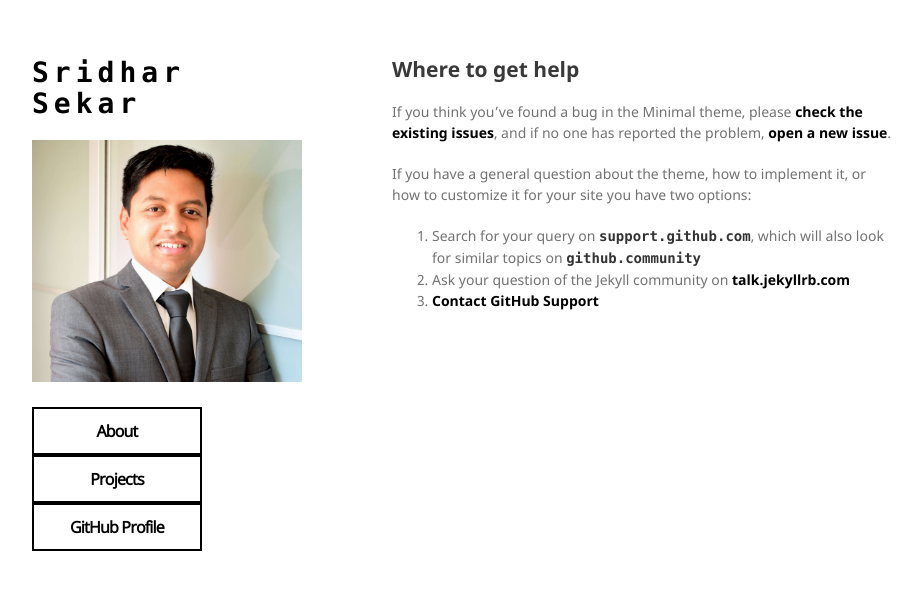
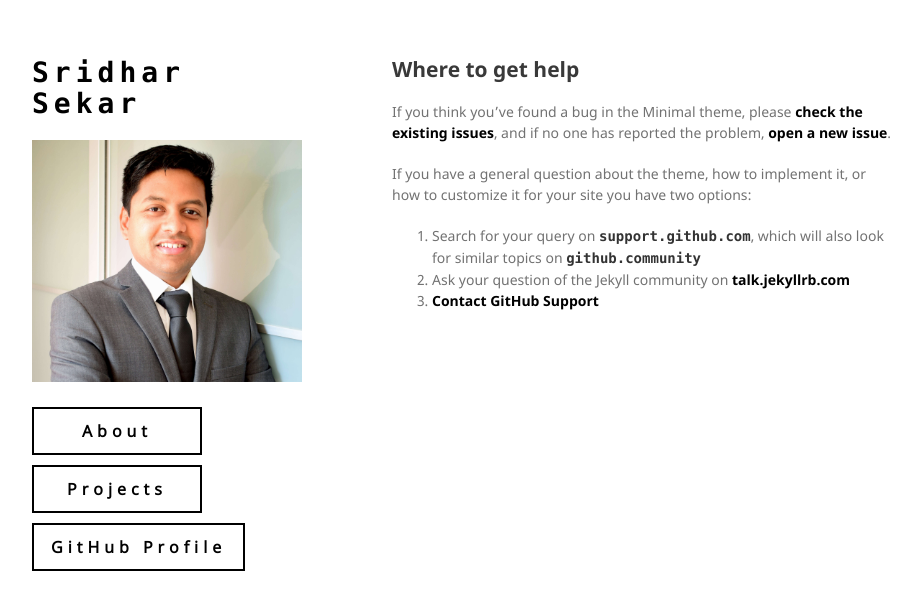
Before and after one commit to sridhar-portfolio/sridhar-portfolio.github.io, a Jekyll site: the page built from docs/SUPPORT.md, in a window 1280 px wide. Shown: the top 610 px of the page, without its empty margins (178-1099 px from the left). Built offline with Jekyll 4.4.1, drawn with Linux system fonts in a browser that asks for light colours; our own code applies the rules of GitHub Pages for plain Markdown files; the repository's description, which GitHub fills in, is left out.

Commit message:
Update jekyll-theme-minimal.scss

```diff
--- a/_sass/jekyll-theme-minimal.scss
+++ b/_sass/jekyll-theme-minimal.scss
@@ -308,6 +308,7 @@ footer {
   background-color: #fff;
   border: 2px solid #000;
   box-sizing: border-box;
+  margin-bottom: 10px;
   color: #000;
   cursor: pointer;
   display: inline-flex;
@@ -317,11 +318,11 @@ footer {
   font-weight: 600;
   height: 48px;
   justify-content: center;
-  letter-spacing: -.8px;
+  letter-spacing: 5px;
   line-height: 24px;
   min-width: 140px;
   outline: 0;
-  padding: 10 17px;
+  padding: 0 17px;
   text-align: center;
   text-decoration: none;
   transition: all .3s;
```
